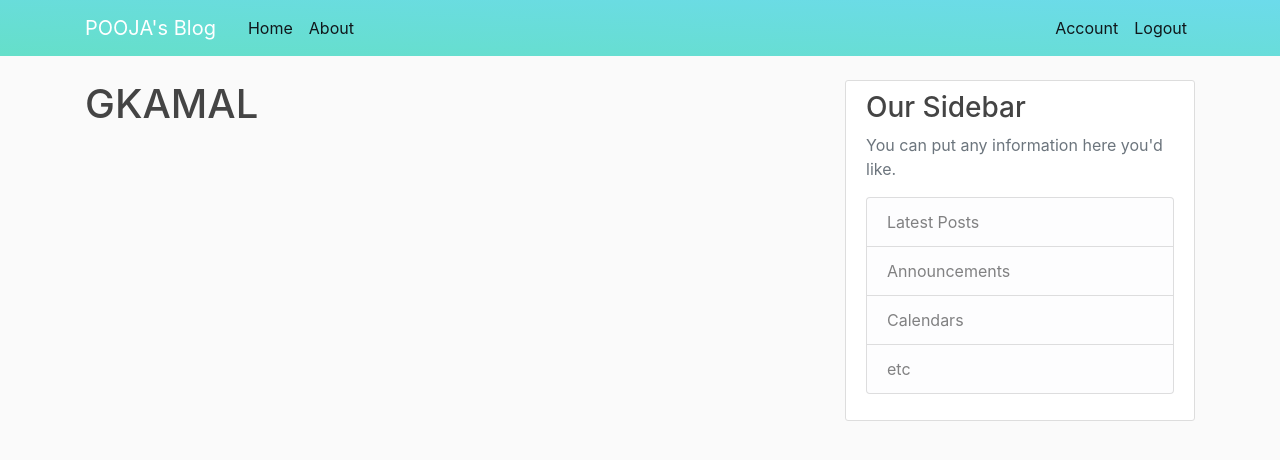
After one commit to Kamalcmd/PoojaBlogWebApp, a Flask app: page /account in a window 1280 px wide. The commit adds this page. Shown: the top 460 px of the page. Run offline with Flask 2, Linux system fonts and the light colour scheme; a user stored in the database is signed in; some libraries are stand-ins or nearby versions.

Commit message:
User Authentican, login, and register

```diff
--- a/flaskblog/routes.py
+++ b/flaskblog/routes.py
@@ -1,7 +1,8 @@
-from flask import render_template, url_for, flash, redirect
-from flaskblog import app
+from flask import render_template, url_for, flash, redirect, request
+from flaskblog import app, db, bcrypt
 from flaskblog.forms import RegistrationForm, LoginForm
 from flaskblog.models import User, Post
+from flask_login import login_user, current_user, logout_user, login_required
 
 
 posts = [
@@ -33,20 +34,42 @@ def about():
 
 @app.route("/register", methods=['GET', 'POST'])
 def register():
+    if current_user.is_authenticated:
+        return redirect(url_for('home'))
     form = RegistrationForm()
     if form.validate_on_submit():
-        flash(f'Account created for {form.username.data}!', 'success')
-        return redirect(url_for('home'))
+        hashed_password = bcrypt.generate_password_hash(form.password.data).decode('utf-8')
+        user = User(username =form.username.data, email=form.email.data, password =hashed_password)
+        db.session.add(user)
+        db.session.commit()
+        flash('Your account has been created! You are able to login', 'success')
+        return redirect(url_for('login'))
     return render_template('register.html', title='Register', form=form)
 
 
 @app.route("/login", methods=['GET', 'POST'])
 def login():
+    if current_user.is_authenticated:
+        return redirect(url_for('home'))
     form = LoginForm()
     if form.validate_on_submit():
-        if form.email.data == 'admin@blog.com' and form.password.data == 'password':
-            flash('You have been logged in!', 'success')
-            return redirect(url_for('home'))
+        user = User.query.filter_by(email = form.email.data).first()
+        if user and bcrypt.check_password_hash(user.password, form.password.data):
+            login_user(user, remember = form.remember.data)
+            next_page = request.args.get('next')
+            return redirect(next_page) if next_page else redirect(url_for('home'))
         else:
             flash('Login Unsuccessful. Please check username and password', 'danger')
     return render_template('login.html', title='Login', form=form)
+
+
+@app.route("/logout")
+def logout():
+    logout_user()
+    return redirect(url_for('home'))
+
+
+@app.route("/account")
+@login_required
+def account():
+    return render_template('account.html', title='Account')
--- a/flaskblog/static/main.css
+++ b/flaskblog/static/main.css
@@ -9,11 +9,11 @@ body {
   }
 
   .bg-steel {
-    background-color: #5f788a;
+    background: linear-gradient(to right top, #65dfc9, #6cdbeb);
   }
 
   .site-header .navbar-nav .nav-link {
-    color: #cbd5db;
+    color: #10171b;
   }
 
   .site-header .navbar-nav .nav-link:hover {
@@ -33,7 +33,7 @@ body {
   }
 
   .article-title {
-    color: #444444;
+    color: #0a0a0a;
   }
 
   a.article-title:hover {
--- /dev/null
+++ b/flaskblog/templates/account.html
@@ -0,0 +1,4 @@
+{% extends "layout.html" %}
+{% block content %}
+    <h1>{{ current_user.username }}</h1>
+{% endblock content %}
--- a/flaskblog/templates/layout.html
+++ b/flaskblog/templates/layout.html
@@ -11,16 +11,16 @@
     <link rel="stylesheet" type="text/css" href="{{ url_for('static', filename='main.css') }}">
 
     {% if title %}
-        <title>Flask Blog - {{ title }}</title>
+        <title>POOJA's Blog - {{ title }}</title>
     {% else %}
-        <title>Flask Blog</title>
+        <title>POOJA's Blog</title>
     {% endif %}
 </head>
 <body>
     <header class="site-header">
       <nav class="navbar navbar-expand-md navbar-dark bg-steel fixed-top">
         <div class="container">
-          <a class="navbar-brand mr-4" href="/">Flask Blog</a>
+          <a class="navbar-brand mr-4" href="/">POOJA's Blog</a>
           <button class="navbar-toggler" type="button" data-toggle="collapse" data-target="#navbarToggle" aria-controls="navbarToggle" aria-expanded="false" aria-label="Toggle navigation">
             <span class="navbar-toggler-icon"></span>
           </button>
@@ -31,8 +31,13 @@
             </div>
             <!-- Navbar Right Side -->
             <div class="navbar-nav">
+              {% if current_user.is_authenticated %}
+              <a class="nav-item nav-link" href="{{url_for('account')}}">Account</a>
+              <a class="nav-item nav-link" href="{{url_for('logout')}}">Logout</a>
+              {% else %}
               <a class="nav-item nav-link" href="{{url_for('login')}}">Login</a>
               <a class="nav-item nav-link" href="{{url_for('register')}}">Register</a>
+              {% endif %}
             </div>
           </div>
         </div>
@@ -41,7 +46,7 @@
     <main role="main" class="container">
       <div class="row">
         <div class="col-md-8">
-          { {% with messages = get_flashed_messages(with_categories=true) %}
+          {% with messages = get_flashed_messages(with_categories=true) %}
           {% if messages %}
             {% for category, message in messages %}
               <div class="alert alert-{{ category }}">
```
Also changed, not shown: flaskblog/__init__.py (+8 -1 lines), flaskblog/forms.py (+12 -1 lines), flaskblog/models.py (+7 -2 lines), README.md, flaskblog/blog.db (added), flaskblog/site.db (added), 1 other file.
